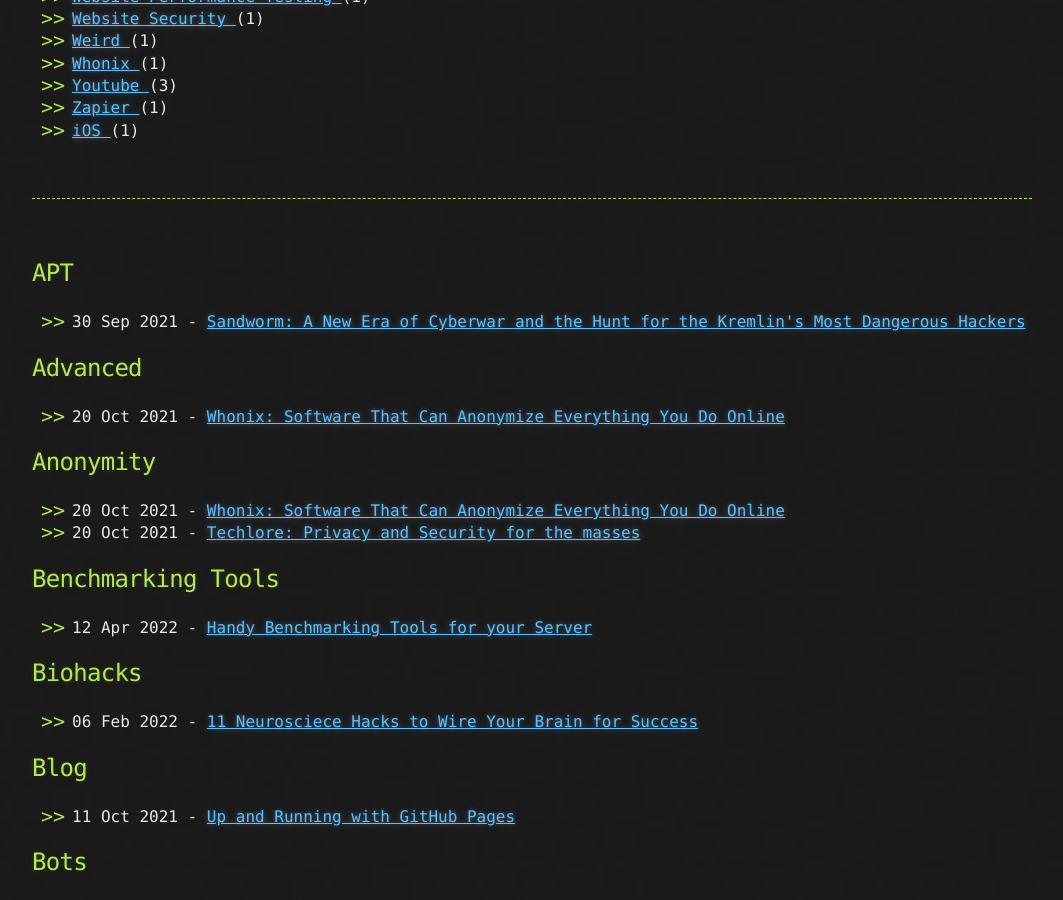
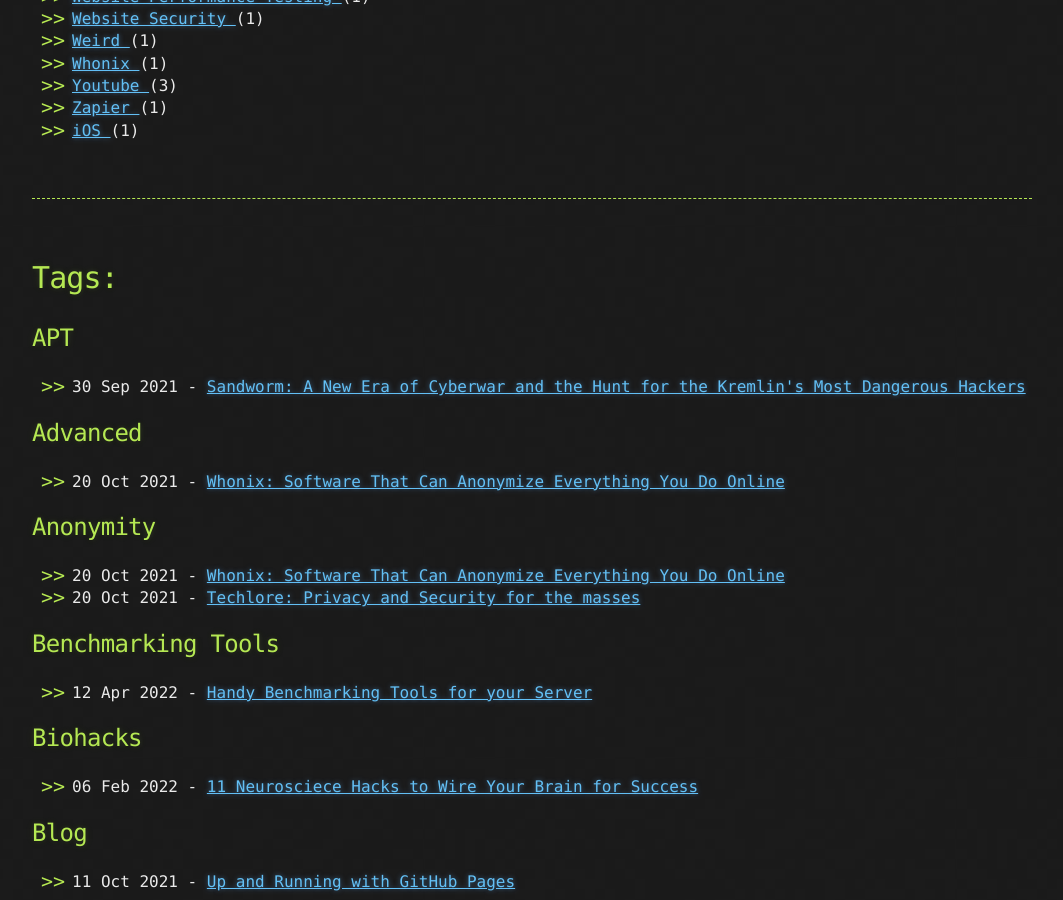
Before and after one commit to CamoCatX/camocatx.github.io, a Jekyll site: the page built from tags.md, in a window 1280 px wide and 900 px high, scrolled down 2434 px. Shown: the whole window, without its empty margins (108-1171 px from the left). Built offline with Jekyll 4.4.1, drawn with Linux system fonts in a browser that asks for light colours.

Commit message:
Edit tags page

```diff
--- a/tags.md
+++ b/tags.md
@@ -23,6 +23,7 @@ permalink: /tags/
 <br>
 * * *
 <br>
+# Tags:
 {% assign taglist = site.tags | sort %}
 {% for tag in taglist %}
   <h2 id="{{ tag[0] }}">{{ tag[0] }}</h2>
```
